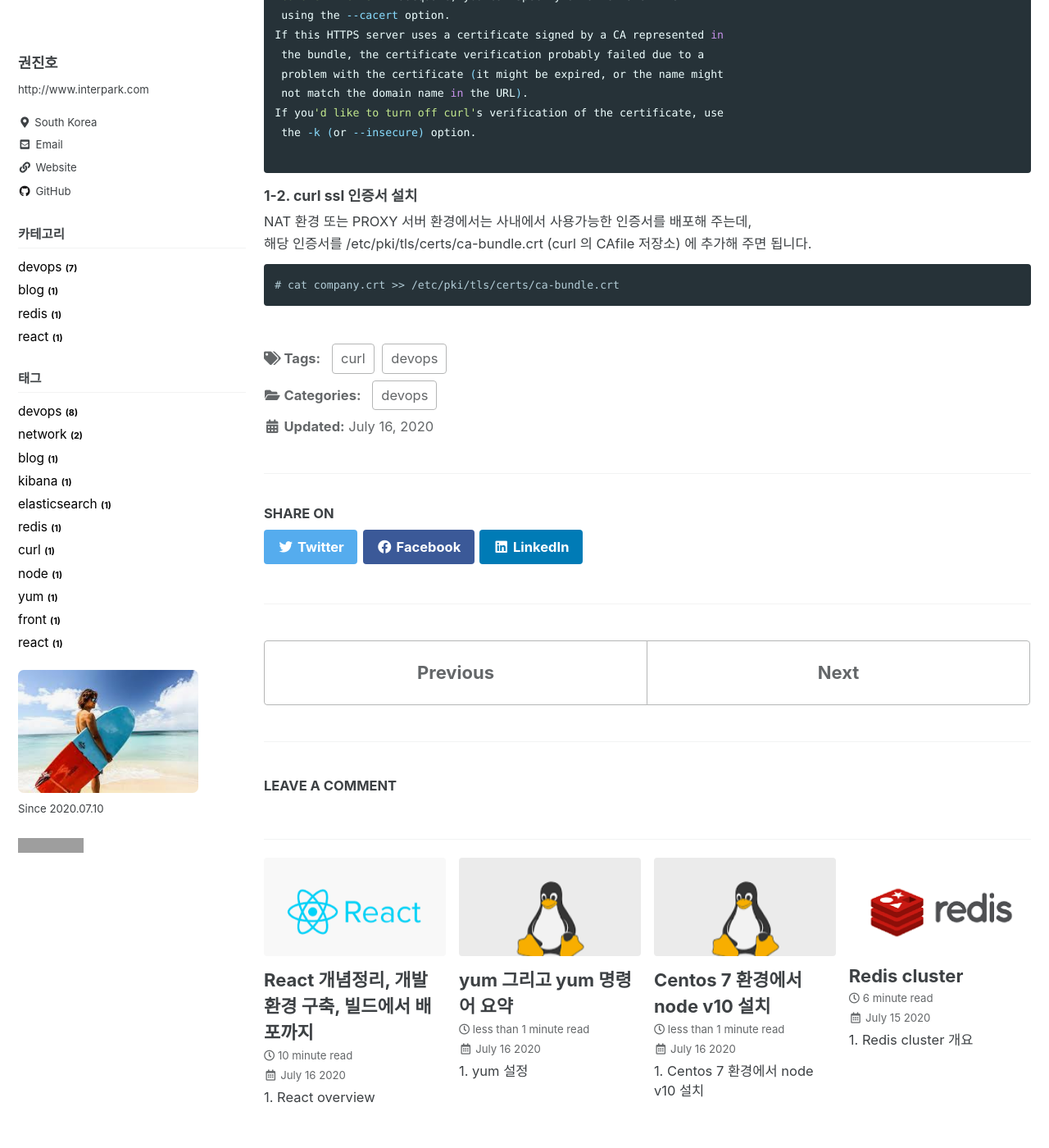
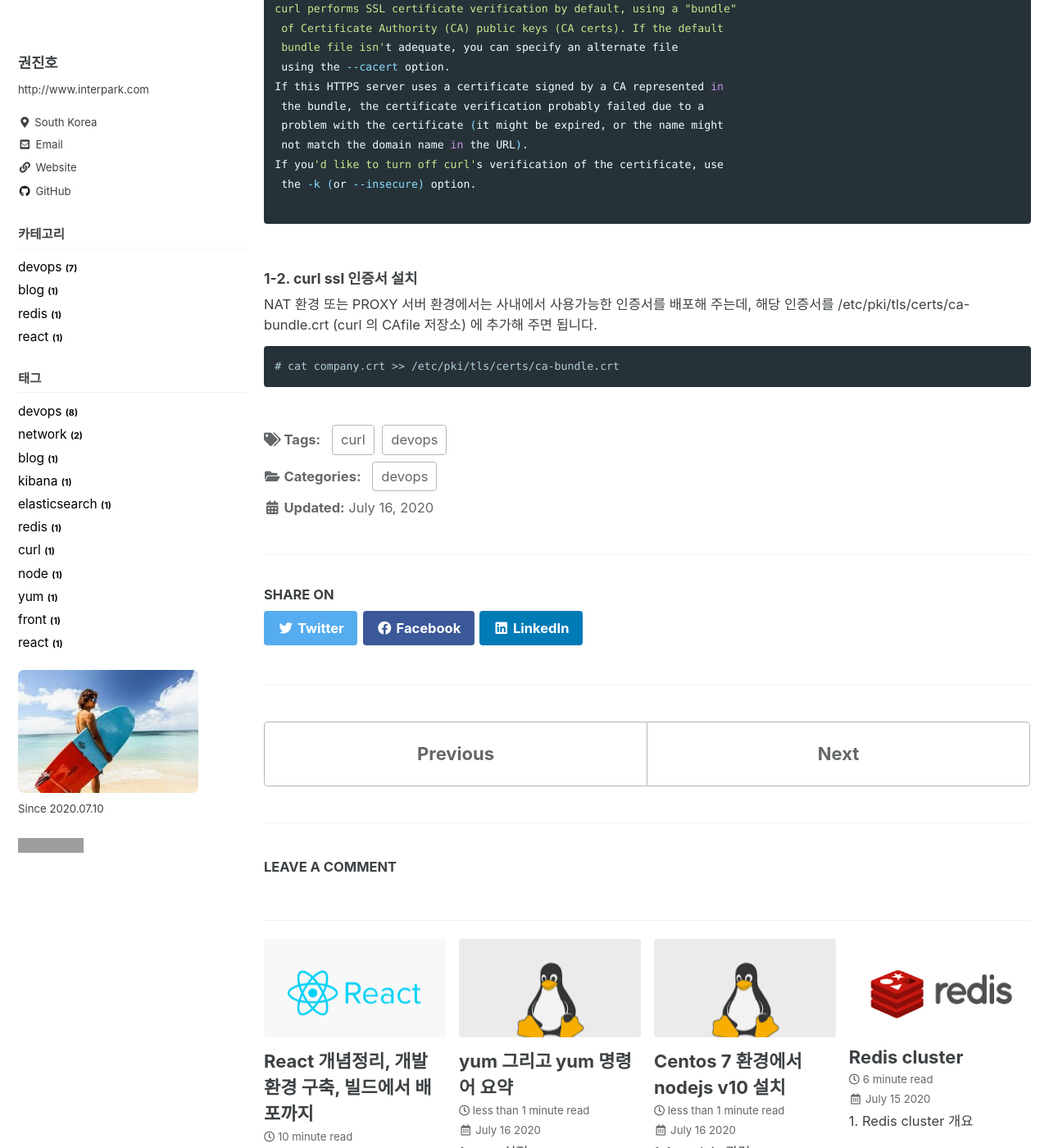
Before and after one commit to JinHoKwon/jinhokwon.github.io, a Jekyll site: the page built from _posts/2020-07-16-devops-curl.md, in a window 1280 px wide and 1400 px high, scrolled down 612 px. Shown: the whole window at 82% size. Built offline with Jekyll 4.4.1, drawn with Linux system fonts in a browser that asks for light colours; cached includes are drawn as plain includes; comment, search, counter and statistics services are not loaded; some of the changed text lies outside the part shown; grey boxes are pictures that could not be loaded.

Commit message:
* react 문서 보완

````diff
--- a/_posts/2020-07-16-devops-curl.md
+++ b/_posts/2020-07-16-devops-curl.md
@@ -6,12 +6,11 @@ categories: devops
 header:
   teaser: "/assets/images/linux.png"
 ---
-# 1. curl 설정
-
+## 1. curl 설정
+<br/>
 #### 1-1. curl ssl 비활성화
 
 curl 을 사용하여, ssl 접속시 인증서가 올바르게 설정되어 있지 않는 경우,
-
 `-k` 또는 `--insecure` 옵션으로 ssl verify 과정을 비활성화 할 수 있습니다.
 
 ```sh
@@ -33,11 +32,10 @@ If you'd like to turn off curl's verification of the certificate, use
 ```
 
 
-
+<br/>
 #### 1-2. curl ssl 인증서 설치
 
 NAT 환경 또는 PROXY 서버 환경에서는 사내에서 사용가능한 인증서를 배포해 주는데,
-
 해당 인증서를 /etc/pki/tls/certs/ca-bundle.crt (curl 의 CAfile 저장소) 에 추가해 주면 됩니다.
 
 ```sh
--- a/_posts/2020-07-16-devops-node.md
+++ b/_posts/2020-07-16-devops-node.md
@@ -1,21 +1,19 @@
 ---
-title: Centos 7 환경에서 node v10 설치
+title: Centos 7 환경에서 nodejs v10 설치
 tags: [devops, node]
 comments: true
 categories: devops
 header:
   teaser: "/assets/images/linux.png"
 ---
-# 1. Centos 7 환경에서 node v10 설치
-
-#### 1-1. node 관련 yum repository 추가
+#### 1-1. nodejs 관련 yum repository 추가
 
 ```sh
 # curl -sL https://rpm.nodesource.com/setup_10.x | bash -
 ```
 
 
-
+<br/>
 #### 1-2. nodejs 의존성 패키지 설치
 
 ```sh
@@ -24,7 +22,7 @@ header:
 ```
 
 
-
+<br/>
 #### 1-3. nodejs 설치
 
 ```sh
@@ -32,7 +30,7 @@ header:
 ```
 
 
-
+<br/>
 #### 1-4. nodejs 버전 확인
 
 ```sh
--- a/_posts/2020-07-16-react-dev-setting.md
+++ b/_posts/2020-07-16-react-dev-setting.md
@@ -365,9 +365,11 @@ installonly_limit=5
 
 #### 4-2. nodejs 설치
 
-```sh
-# yum -y install nodejs
-```
+[Centos 7 환경에서 nodejs v10 설치](/devops/devops-node/) 문서를 참고하여 설치합니다.
+
+이 때, curl 관련 SSL 인증서 오류가 발생하는 경우
+
+[curl 그리고 curl 명령어 요약](/devops/devops-curl/) 문서를 참고하여 적절히 대응합니다.
 
 <br/>
 
````
